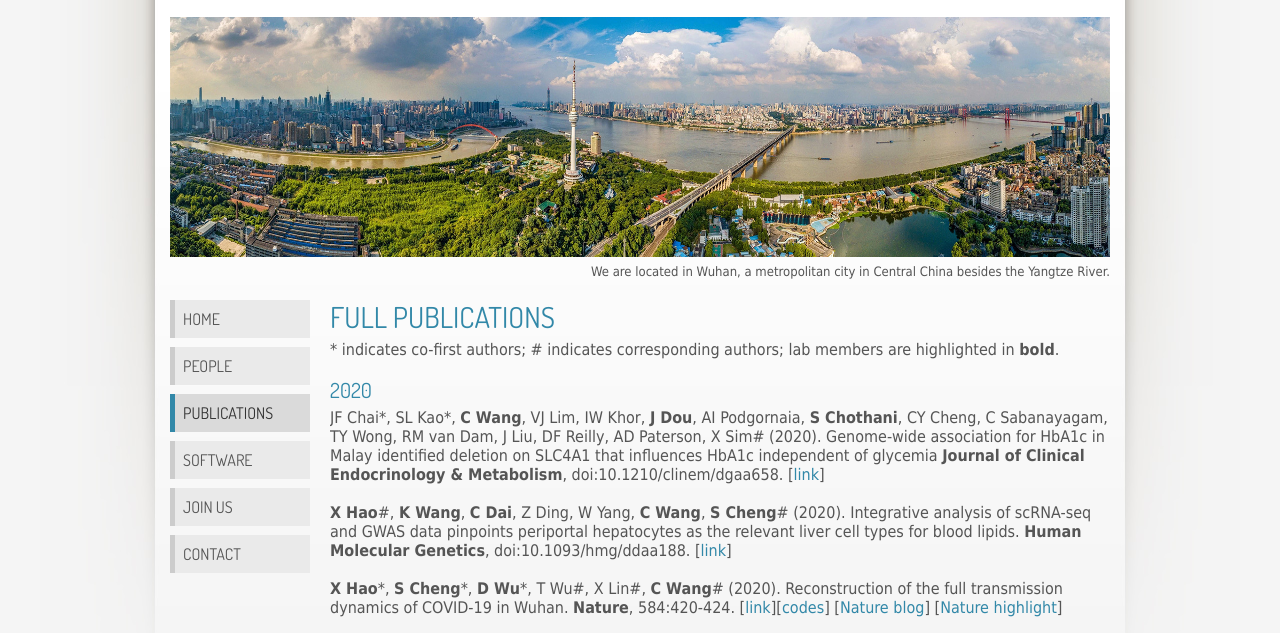
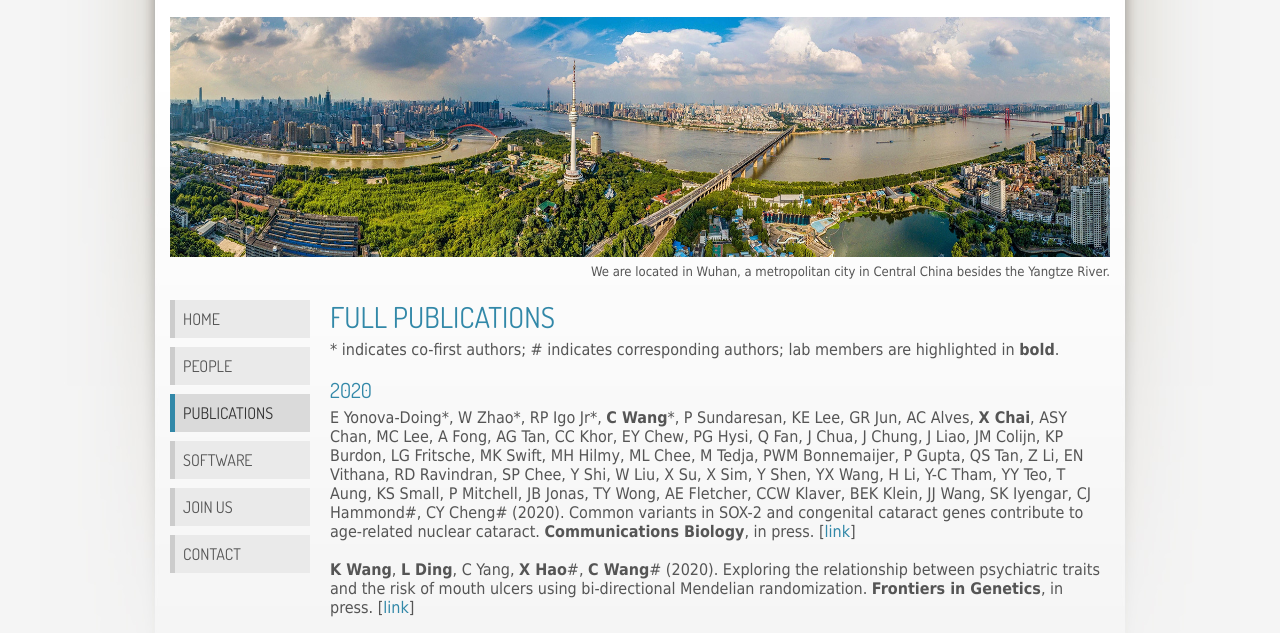
Before and after one commit to chaolongwang/chaolongwang.github.io, a plain HTML site: page publications.html in a window 1280 px wide. Shown: the part 130-763 px from the top of the page. Drawn offline with Linux system fonts and the light colour scheme.

Commit message:
publication

```diff
--- a/publications.html
+++ b/publications.html
@@ -51,16 +51,33 @@
 			<dt>* indicates co-first authors; # indicates corresponding authors; lab members are highlighted in <b>bold</b>. </dt><br>
 
 			<h3>2020</h3>
+				<dt>E Yonova-Doing*, W Zhao*, RP Igo Jr*, <b>C Wang</b>*, P Sundaresan, KE Lee, GR Jun, AC Alves, <b>X Chai</b>,
+				ASY Chan, MC Lee, A Fong, AG Tan, CC Khor, EY Chew, PG Hysi, Q Fan, J Chua, J Chung, J Liao, JM Colijn,
+				KP Burdon, LG Fritsche, MK Swift, MH Hilmy, ML Chee, M Tedja, PWM Bonnemaijer, P Gupta, QS Tan, Z Li,
+				EN Vithana, RD Ravindran, SP Chee, Y Shi, W Liu, X Su, X Sim, Y Shen, YX Wang, H Li, Y-C Tham, YY Teo,
+				T Aung, KS Small, P Mitchell, JB Jonas, TY Wong, AE Fletcher, CCW Klaver, BEK Klein, JJ Wang, SK Iyengar,
+				CJ Hammond#, CY Cheng# (2020).
+				Common variants in SOX-2 and congenital cataract genes contribute to age-related nuclear cataract.
+				 <b>Communications Biology</b>, in press.
+				 [<a href="#" target="_blank">link</a>]
+				</dt><br>
+
+				<dt><b>K Wang</b>, <b>L Ding</b>, C Yang, <b>X Hao</b>#, <b>C Wang</b># (2020).
+				Exploring the relationship between psychiatric traits and the risk of mouth ulcers using bi-directional Mendelian randomization.
+				 <b>Frontiers in Genetics</b>, in press.
+				 [<a href="#" target="_blank">link</a>]
+				</dt><br>
+
 				<dt>JF Chai*, SL Kao*, <b>C Wang</b>, VJ Lim, IW Khor, <b>J Dou</b>, AI Podgornaia, <b>S Chothani</b>, CY Cheng, C Sabanayagam,
 				TY Wong, RM van Dam, J Liu, DF Reilly, AD Paterson, X Sim# (2020).
-				 Genome-wide association for HbA1c in Malay identified deletion on SLC4A1 that influences HbA1c independent of glycemia
-				 <b>Journal of Clinical Endocrinology & Metabolism</b>, doi:10.1210/clinem/dgaa658.
+				 Genome-wide association for HbA1c in Malay identified deletion on SLC4A1 that influences HbA1c independent of glycemia.
+				 <b>Journal of Clinical Endocrinology & Metabolism</b>, 105(12):dgaa658.
 				 [<a href="https://doi.org/10.1210/clinem/dgaa658" target="_blank">link</a>]
 				</dt><br>
 
 				<dt><b>X Hao</b>#, <b>K Wang</b>, <b>C Dai</b>, Z Ding, W Yang, <b>C Wang</b>, <b>S Cheng</b># (2020).
 				 Integrative analysis of scRNA-seq and GWAS data pinpoints periportal hepatocytes as the relevant liver cell types for blood lipids.
-				 <b>Human Molecular Genetics</b>, doi:10.1093/hmg/ddaa188.
+				 <b>Human Molecular Genetics</b>, 29(18):3145-3153.
 				 [<a href="https://doi.org/10.1093/hmg/ddaa188" target="_blank">link</a>]
 				</dt><br>
 
```
Also changed, not shown: people.html (+1 -1 lines), 2 other files.
